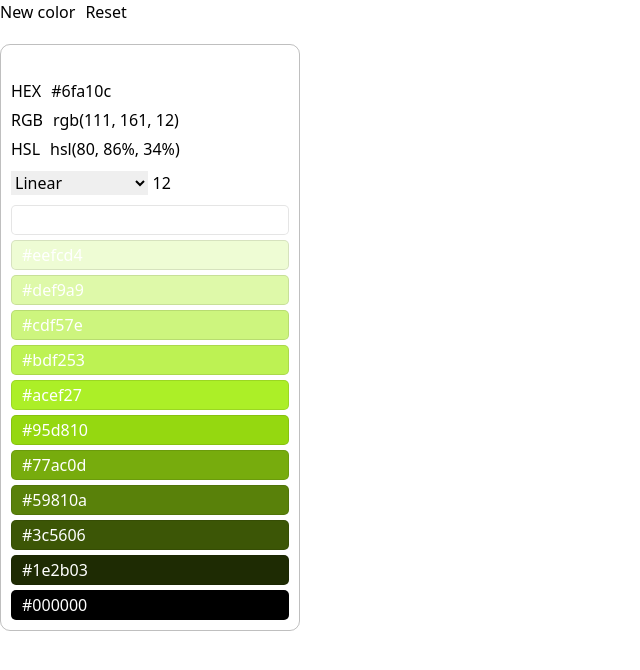
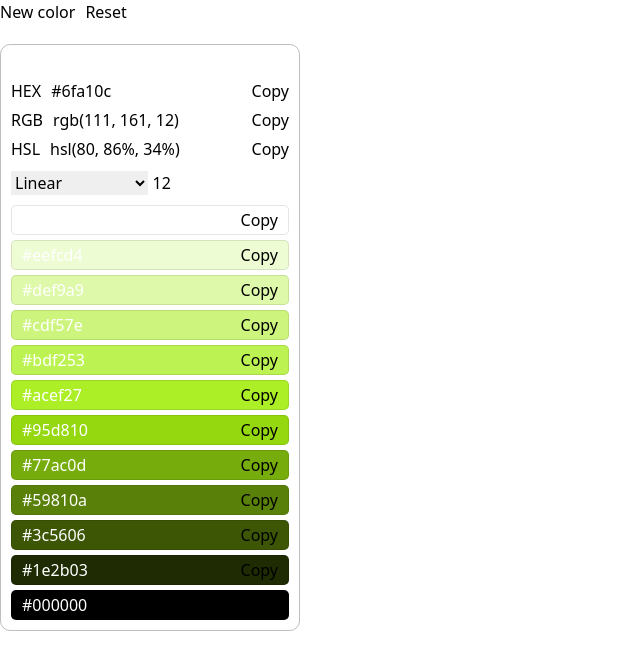
Before and after one commit to fmaclen/chromabox, a SvelteKit app: page / in a window 1280 px wide. Both pictures are taken after a click on the button "New color". Shown: the top 670 px of the page, without its empty margins (0-640 px from the left). Built offline with nearby package versions, Linux system fonts and the light colour scheme; no server answers; some icons are missing.

Commit message:
feat: add copy buttons to color inputs and variants (#30)
* allow playwright to use the clipboard

* add tests for copy buttons

* combine Copy tests and fix button locators

* add first implementation with Copy text instead of icons

* add `ButtonCopy` component

* use `ButtonCopy` for variants

```diff
--- a/playwright.config.ts
+++ b/playwright.config.ts
@@ -1,5 +1,8 @@
 import { baseConfig } from './playwright.config.base';
 
 export default {
-	...baseConfig
+	...baseConfig,
+	use: {
+		permissions: ['clipboard-read', 'clipboard-write']
+	}
 };
--- /dev/null
+++ b/src/lib/components/ButtonCopy.svelte
@@ -0,0 +1,9 @@
+<script lang="ts">
+	let { content }: { content: string } = $props();
+
+	function copyContent() {
+		navigator.clipboard.writeText(content);
+	}
+</script>
+
+<button title="Copy" class="button-copy" onclick={copyContent}>Copy</button>
--- a/src/routes/ColorCard.svelte
+++ b/src/routes/ColorCard.svelte
@@ -2,6 +2,8 @@
 	import { colord, type Colord } from 'colord';
 	import ColorPicker, { ChromeVariant } from 'svelte-awesome-color-picker';
 	import { linear, quadIn, quadInOut, quadOut } from 'svelte/easing';
+
+	import ButtonCopy from '$lib/components/ButtonCopy.svelte';
 
 	let { color = $bindable() }: { color: Colord } = $props();
 
@@ -64,17 +66,26 @@
 	<fieldset class="color__fieldset">
 		<div class="color__input-item">
 			<label for="color-hex">HEX</label>
-			<input id="color-hex" type="text" value={color.toHex()} onblur={handleColorInput} />
+			<div class="color__input-copy">
+				<input id="color-hex" type="text" value={color.toHex()} onblur={handleColorInput} />
+				<ButtonCopy content={color.toHex()} />
+			</div>
 		</div>
 
 		<div class="color__input-item">
 			<label for="color-rgb">RGB</label>
-			<input id="color-rgb" type="text" value={color.toRgbString()} onblur={handleColorInput} />
+			<div class="color__input-copy">
+				<input id="color-rgb" type="text" value={color.toRgbString()} onblur={handleColorInput} />
+				<ButtonCopy content={color.toRgbString()} />
+			</div>
 		</div>
 
 		<div class="color__input-item">
 			<label for="color-hsl">HSL</label>
-			<input id="color-hsl" type="text" value={color.toHslString()} onblur={handleColorInput} />
+			<div class="color__input-copy">
+				<input id="color-hsl" type="text" value={color.toHslString()} onblur={handleColorInput} />
+				<ButtonCopy content={color.toHslString()} />
+			</div>
 		</div>
 	</fieldset>
 
@@ -93,6 +104,7 @@
 		{#each variants as variant}
 			<div class="variant__box" style={`background-color: ${variant.toHex()}`}>
 				<p class="variant__text">{variant.toHex()}</p>
+				<ButtonCopy content={variant.toHex()} />
 			</div>
 		{/each}
 	</div>
@@ -132,6 +144,12 @@
 		width: 100%;
 	}
 
+	.color__input-copy {
+		display: flex;
+		gap: 5px;
+		width: 100%;
+	}
+
 	.variants__controls {
 		margin-top: 10px;
 		width: 100%;
@@ -163,4 +181,8 @@
 	.variant__text {
 		color: white;
 	}
+
+	.variant__box {
+		justify-content: space-between;
+	}
 </style>
```
Also changed, not shown: 1 other file (tests, documents, lock files or other folders).
